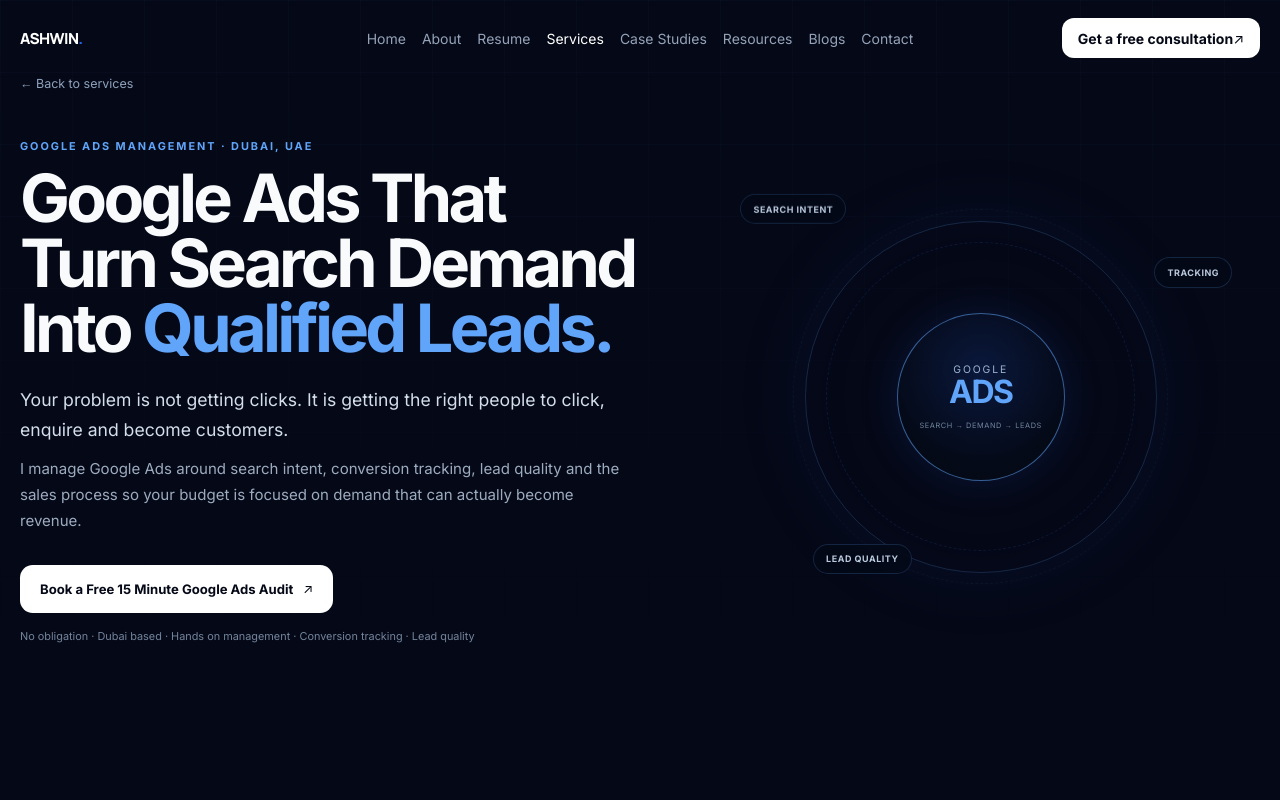
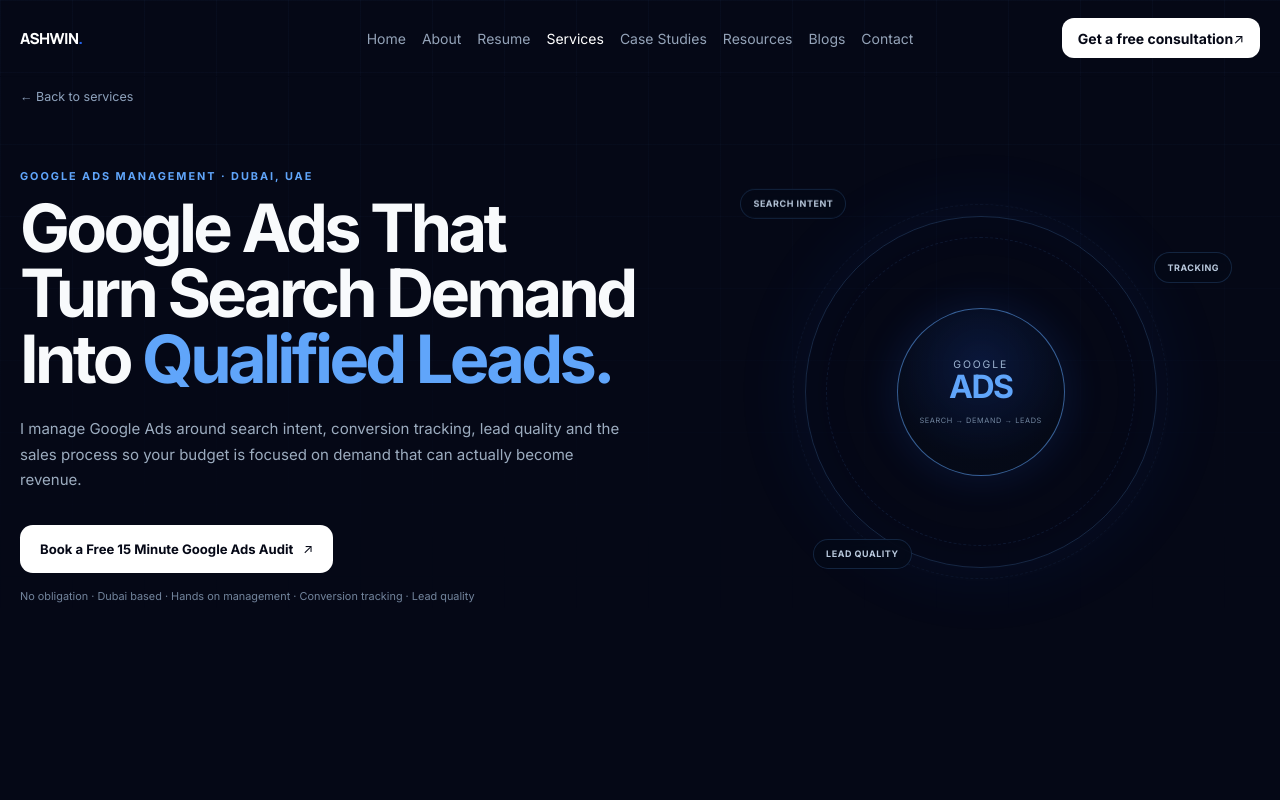
Before and after one commit to ashwinpjames/Ashwin-Portfolio, a React (Vite) app: page /services/google-ads in a window 1280 px wide. Shown: the top 800 px of the page. Built offline with nearby package versions, Linux system fonts and the light colour scheme.

Commit message:
Remove redundant Google Ads hero problem statement

```diff
--- a/src/pages/GoogleAdsDetail.jsx
+++ b/src/pages/GoogleAdsDetail.jsx
@@ -30,7 +30,7 @@
     <section className="ga-hero"><div className="ga-hero-grid" aria-hidden="true"/><div className="container ga-hero-inner">
       <Link className="ga-back" to="/services">← Back to services</Link>
       <div className="ga-hero-content">
-        <div className="ga-hero-copy"><p className="services-eyebrow">Google Ads Management · Dubai, UAE</p><h1>Google Ads That Turn Search Demand Into <span>Qualified Leads.</span></h1><p className="ga-lead">Your problem is not getting clicks. It is getting the right people to click, enquire and become customers.</p><p className="ga-lead ga-lead-small">I manage Google Ads around search intent, conversion tracking, lead quality and the sales process so your budget is focused on demand that can actually become revenue.</p><a className="ga-primary" href={whatsappUrl} target="_blank" rel="noreferrer">Book a Free 15 Minute Google Ads Audit <span>↗</span></a><p className="ga-trust">No obligation · Dubai based · Hands on management · Conversion tracking · Lead quality</p></div>
+        <div className="ga-hero-copy"><p className="services-eyebrow">Google Ads Management · Dubai, UAE</p><h1>Google Ads That Turn Search Demand Into <span>Qualified Leads.</span></h1><p className="ga-lead ga-lead-small">I manage Google Ads around search intent, conversion tracking, lead quality and the sales process so your budget is focused on demand that can actually become revenue.</p><a className="ga-primary" href={whatsappUrl} target="_blank" rel="noreferrer">Book a Free 15 Minute Google Ads Audit <span>↗</span></a><p className="ga-trust">No obligation · Dubai based · Hands on management · Conversion tracking · Lead quality</p></div>
         <div className="ga-hero-visual"><div className="ga-visual-ring"/><div className="ga-visual-core"><span>GOOGLE</span><strong>ADS</strong><small>SEARCH → DEMAND → LEADS</small></div><span className="ga-orbit ga-orbit-1">SEARCH INTENT</span><span className="ga-orbit ga-orbit-2">TRACKING</span><span className="ga-orbit ga-orbit-3">LEAD QUALITY</span></div>
       </div>
     </div></section>
```
